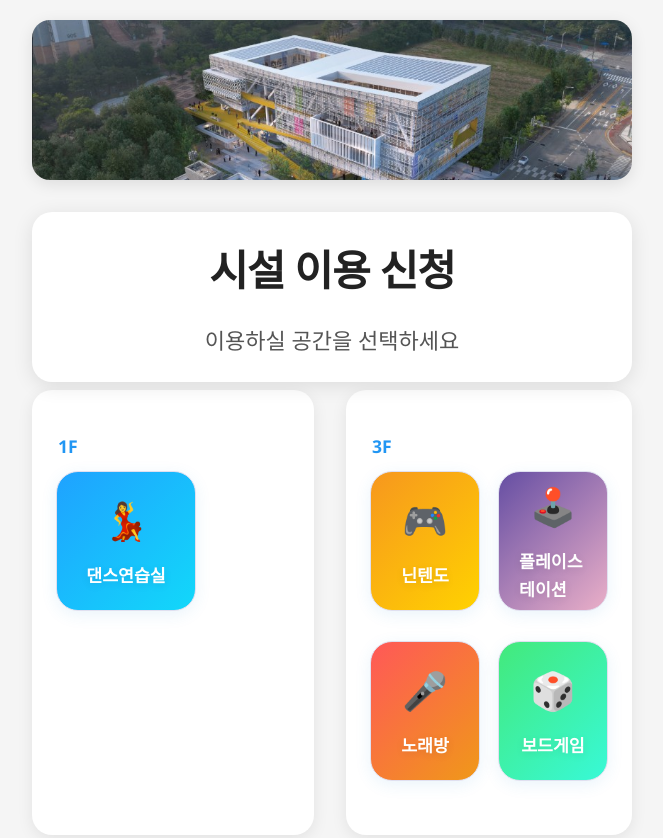
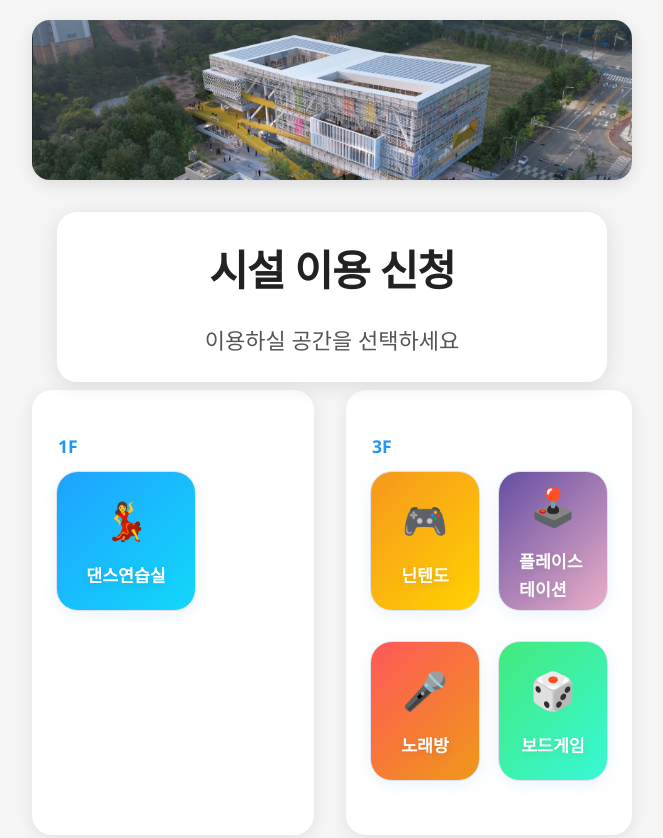
Before and after one commit to yudosa/1121241122, a website: page public/select-facility.html in a window 1280 px wide. Shown: the top 838 px of the page, without its empty margins (308-971 px from the left). Drawn offline with Linux system fonts and the light colour scheme.

Commit message:
수정31

```diff
--- a/public/styles.css
+++ b/public/styles.css
@@ -1346,7 +1346,7 @@ h1 .highlight {
 
 .rental-header {
     width: 100%;
-    max-width: 600px;
+    max-width: 550px;
     text-align: center;
     padding: 24px 0;
     background: #fff;
```
